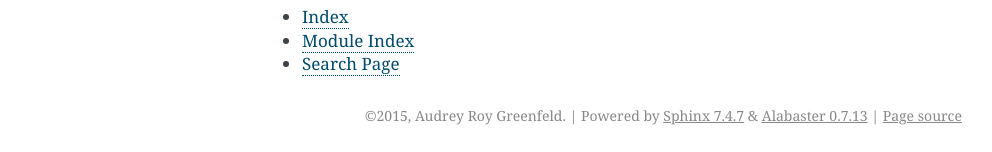
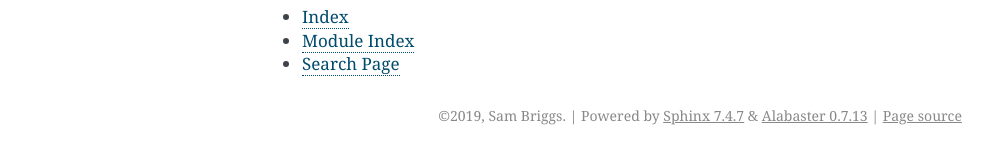
Before and after one commit to audreyfeldroy/cookiecutter-pypackage, a Sphinx documentation site: the page built from docs/index.rst, in a window 1280 px wide. Shown: the part 1287-1439 px from the top of the page, without its empty margins (148-1140 px from the left). Built offline with Sphinx 7.4.7, drawn with Linux system fonts in a browser that asks for light colours.

Commit message:
Update name in docs

```diff
--- a/docs/conf.py
+++ b/docs/conf.py
@@ -54,8 +54,8 @@ master_doc = 'index'
 
 # General information about the project.
 project = 'cookiecutter-pypackage'
-copyright = '2015, Audrey Roy Greenfeld'
-author = 'Audrey Roy Greenfeld'
+copyright = '2019, Sam Briggs'
+author = 'Sam Briggs'
 
 # The version info for the project you're documenting, acts as replacement for
 # |version| and |release|, also used in various other places throughout the
```
